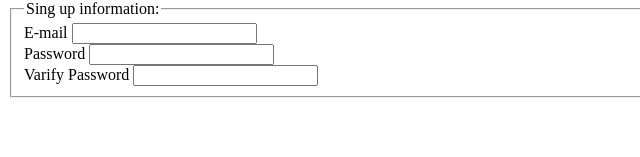
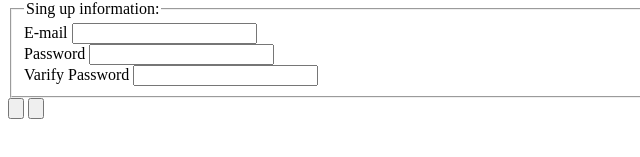
Before and after one commit to AlejandroRenderos/Portafolio_PW0219_-00309018-, a plain HTML site: page Ejercicio3.html in a window 1280 px wide. Shown: the part 217-374 px from the top of the page, 0-640 px from the left. Drawn offline with Linux system fonts and the light colour scheme.

Commit message:
Ejercicio 3 terminado

```diff
--- a/Ejercicio3.html
+++ b/Ejercicio3.html
@@ -37,6 +37,9 @@
 
 
             </fieldset>
+
+            <input type="submit" value="">
+            <input type="reset" value="">
     </form>
 </body>
 </html>
```
